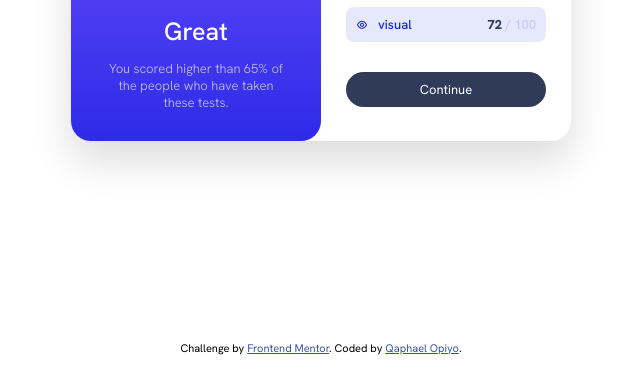
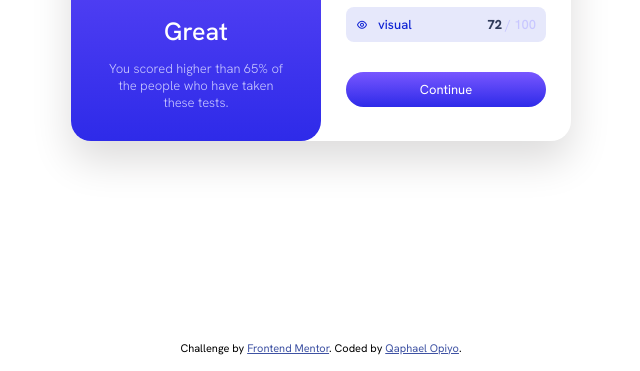
Before and after one commit to Qaphael/results-summary-component-main, a plain HTML site: page index.html in a window 1280 px wide. Shown: the part 429-800 px from the top of the page, without its empty margins (319-959 px from the left). Drawn offline with nearby package versions, Linux system fonts and the light colour scheme.

Commit message:
Update style.css

```diff
--- a/css/style.css
+++ b/css/style.css
@@ -238,6 +238,11 @@ section {
     border-radius: 25px;
     margin-bottom: auto;
     margin-top: 20px;
+    cursor: pointer;
+}
+
+.btn {
+    background-image: linear-gradient(var(--Light-slate-blue-background), var(--Light-royal-blue-background));
 }
 
 @media (max-width: 650px) {
```
